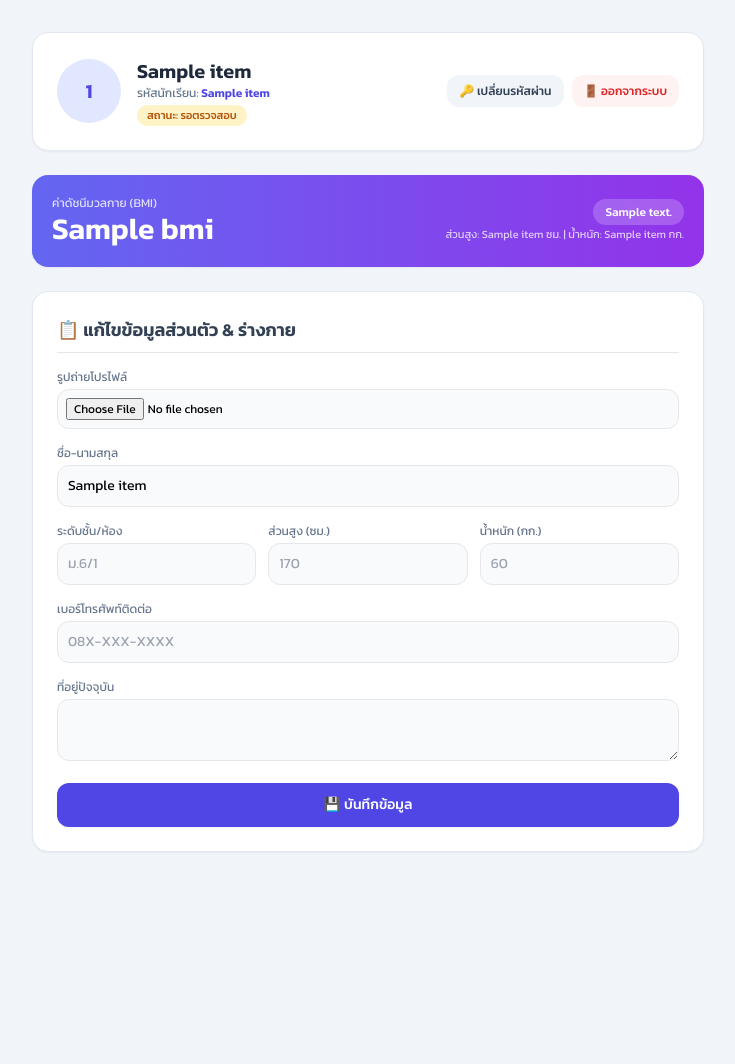
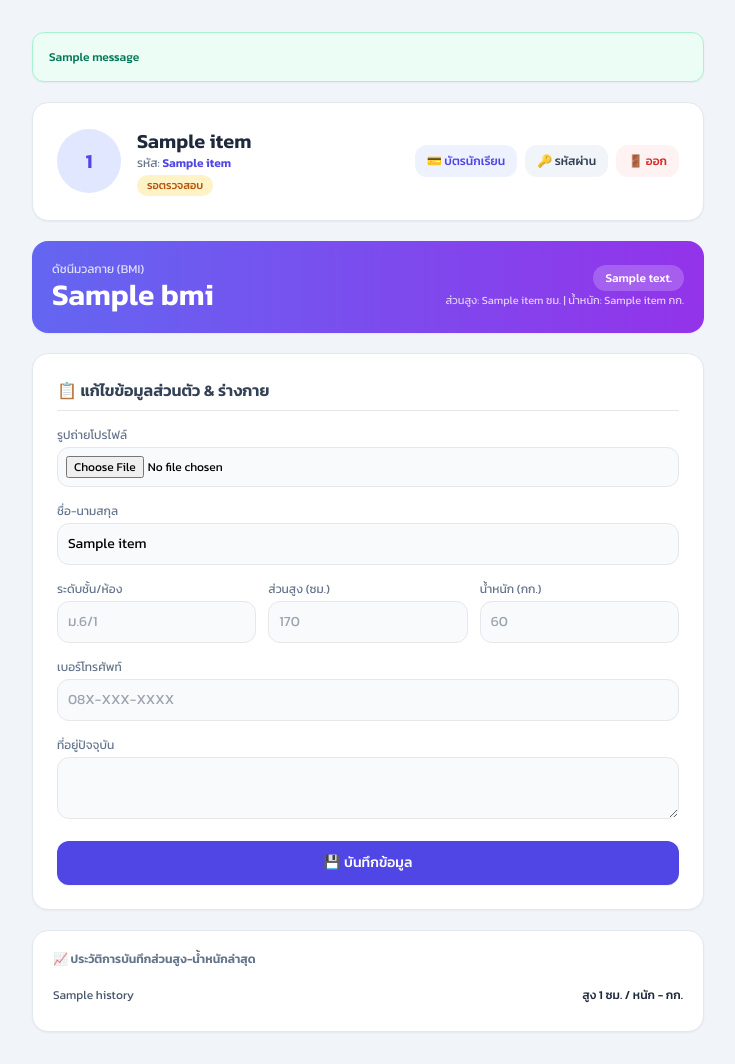
Before and after one commit to sittisak2009/student-web, a Python web app: template templates/student_profile.html in a window 1280 px wide. Shown: the whole page, without its empty margins (272-1007 px from the left). Before the commit the page ends 852 px from the top, so only its background shows below. Run offline with Jinja, Linux system fonts and the light colour scheme; the template is opened without the code that fills it: most values are stand-ins (such as "Sample title", 1, 10 or a date in 2020); one stand-in notice (Sample message) is shown; some libraries are stand-ins or nearby versions.

Commit message:
Update student_profile.html

```diff
--- a/templates/student_profile.html
+++ b/templates/student_profile.html
@@ -9,38 +9,61 @@
     <style> body { font-family: 'Kanit', sans-serif; } </style>
 </head>
 <body class="bg-slate-100 min-h-screen p-4 md:p-8">
-    <div class="max-w-2xl mx-auto space-y-6">
+    <div class="max-w-2xl mx-auto space-y-5">
 
+        <!-- Flash Alert -->
+        {% with messages = get_flashed_messages(with_categories=true) %}
+          {% if messages %}
+            {% for category, message in messages %}
+              <div class="p-4 rounded-xl text-xs font-medium border shadow-sm
+                  {% if category == 'success' %}bg-emerald-50 text-emerald-700 border-emerald-200
+                  {% elif category == 'error' %}bg-rose-50 text-rose-700 border-rose-200
+                  {% else %}bg-sky-50 text-sky-700 border-sky-200{% endif %}">
+                  {{ message }}
+              </div>
+            {% endfor %}
+          {% endif %}
+        {% endwith %}
+
+        <!-- Header -->
         <div class="bg-white p-6 rounded-2xl shadow-sm border border-slate-200 flex flex-col md:flex-row justify-between items-center gap-4">
             <div class="flex items-center gap-4">
                 {% if s[9] %}
                     <img src="/static/uploads/{{ s[9] }}" class="w-16 h-16 rounded-full object-cover border-2 border-indigo-500">
                 {% else %}
-                    <div class="w-16 h-16 rounded-full bg-indigo-100 text-indigo-600 flex items-center justify-center font-bold text-xl">
-                        {{ s[3][0] }}
-                    </div>
+                    <div class="w-16 h-16 rounded-full bg-indigo-100 text-indigo-600 flex items-center justify-center font-bold text-xl">{{ s[3][0] }}</div>
                 {% endif %}
                 <div>
                     <h1 class="text-xl font-bold text-slate-800">{{ s[3] }}</h1>
-                    <p class="text-xs text-slate-500">รหัสนักเรียน: <span class="font-semibold text-indigo-600">{{ s[1] }}</span></p>
+                    <p class="text-xs text-slate-500">รหัส: <span class="font-semibold text-indigo-600">{{ s[1] }}</span></p>
                     <span class="inline-block mt-1 text-[11px] px-2.5 py-0.5 rounded-full font-medium
                         {% if s[10] == 'อนุมัติแล้ว' %}bg-emerald-100 text-emerald-700
                         {% elif s[10] == 'ต้องแก้ไข' %}bg-rose-100 text-rose-700
                         {% else %}bg-amber-100 text-amber-700{% endif %}">
-                        สถานะ: {{ s[10] or 'รอตรวจสอบ' }}
+                        {{ s[10] or 'รอตรวจสอบ' }}
                     </span>
                 </div>
             </div>
-            <div class="flex gap-2">
-                <a href="/change_password" class="bg-slate-100 hover:bg-slate-200 text-slate-700 text-xs py-2 px-3 rounded-xl font-medium transition">🔑 เปลี่ยนรหัสผ่าน</a>
-                <a href="/logout" class="bg-red-50 hover:bg-red-100 text-red-600 text-xs py-2 px-3 rounded-xl font-medium transition">🚪 ออกจากระบบ</a>
+            <div class="flex flex-wrap gap-2">
+                <a href="/student/card" class="bg-indigo-50 hover:bg-indigo-100 text-indigo-600 text-xs py-2 px-3 rounded-xl font-medium transition">💳 บัตรนักเรียน</a>
+                <a href="/change_password" class="bg-slate-100 hover:bg-slate-200 text-slate-700 text-xs py-2 px-3 rounded-xl font-medium transition">🔑 รหัสผ่าน</a>
+                <a href="/logout" class="bg-red-50 hover:bg-red-100 text-red-600 text-xs py-2 px-3 rounded-xl font-medium transition">🚪 ออก</a>
             </div>
         </div>
 
+        <!-- Teacher Note Alert -->
+        {% if s[11] %}
+        <div class="bg-amber-50 border border-amber-200 text-amber-800 p-4 rounded-2xl text-xs space-y-1">
+            <span class="font-bold flex items-center gap-1">📌 ข้อความจากครูผู้ดูแล:</span>
+            <p class="text-slate-700 pl-4">{{ s[11] }}</p>
+        </div>
+        {% endif %}
+
+        <!-- BMI Box -->
         {% if bmi %}
         <div class="bg-gradient-to-r from-indigo-500 to-purple-600 text-white p-5 rounded-2xl shadow-sm flex justify-between items-center">
             <div>
-                <p class="text-xs opacity-80">ค่าดัชนีมวลกาย (BMI)</p>
+                <p class="text-xs opacity-80">ดัชนีมวลกาย (BMI)</p>
                 <div class="text-3xl font-bold">{{ bmi }}</div>
             </div>
             <div class="text-right">
@@ -50,8 +73,9 @@
         </div>
         {% endif %}
 
+        <!-- Update Form -->
         <div class="bg-white p-6 rounded-2xl shadow-sm border border-slate-200 space-y-4">
-            <h2 class="text-lg font-semibold text-slate-700 border-b pb-2">📋 แก้ไขข้อมูลส่วนตัว & ร่างกาย</h2>
+            <h2 class="text-base font-semibold text-slate-700 border-b pb-2">📋 แก้ไขข้อมูลส่วนตัว & ร่างกาย</h2>
 
             <form action="/student/update" method="POST" enctype="multipart/form-data" class="space-y-4">
                 <div>
@@ -77,20 +101,32 @@
                     </div>
                 </div>
                 <div>
-                    <label class="block text-xs text-slate-500 mb-1">เบอร์โทรศัพท์ติดต่อ</label>
+                    <label class="block text-xs text-slate-500 mb-1">เบอร์โทรศัพท์</label>
                     <input type="text" name="phone" value="{{ s[5] or '' }}" placeholder="08X-XXX-XXXX" class="w-full p-2.5 bg-slate-50 border rounded-xl text-sm outline-none">
                 </div>
                 <div>
                     <label class="block text-xs text-slate-500 mb-1">ที่อยู่ปัจจุบัน</label>
                     <textarea name="address" rows="2" class="w-full p-2.5 bg-slate-50 border rounded-xl text-sm outline-none">{{ s[6] or '' }}</textarea>
                 </div>
-
-                <button type="submit" class="w-full py-3 bg-indigo-600 hover:bg-indigo-700 text-white rounded-xl text-sm font-medium transition shadow-sm">
-                    💾 บันทึกข้อมูล
-                </button>
+                <button type="submit" class="w-full py-3 bg-indigo-600 hover:bg-indigo-700 text-white rounded-xl text-sm font-medium transition shadow-sm">💾 บันทึกข้อมูล</button>
             </form>
         </div>
 
+        <!-- History Table -->
+        {% if history %}
+        <div class="bg-white p-5 rounded-2xl shadow-sm border border-slate-200 space-y-3">
+            <h3 class="text-xs font-semibold text-slate-500 uppercase">📈 ประวัติการบันทึกส่วนสูง-น้ำหนักล่าสุด</h3>
+            <div class="divide-y text-xs text-slate-600">
+                {% for h in history %}
+                <div class="py-2 flex justify-between items-center">
+                    <span>{{ h[2] }}</span>
+                    <span class="font-medium text-slate-800">สูง {{ h[0] or '-' }} ซม. / หนัก {{ h[1] or '-' }} กก.</span>
+                </div>
+                {% endfor %}
+            </div>
+        </div>
+        {% endif %}
+
     </div>
 </body>
-    </html>
+                        </html>
```
